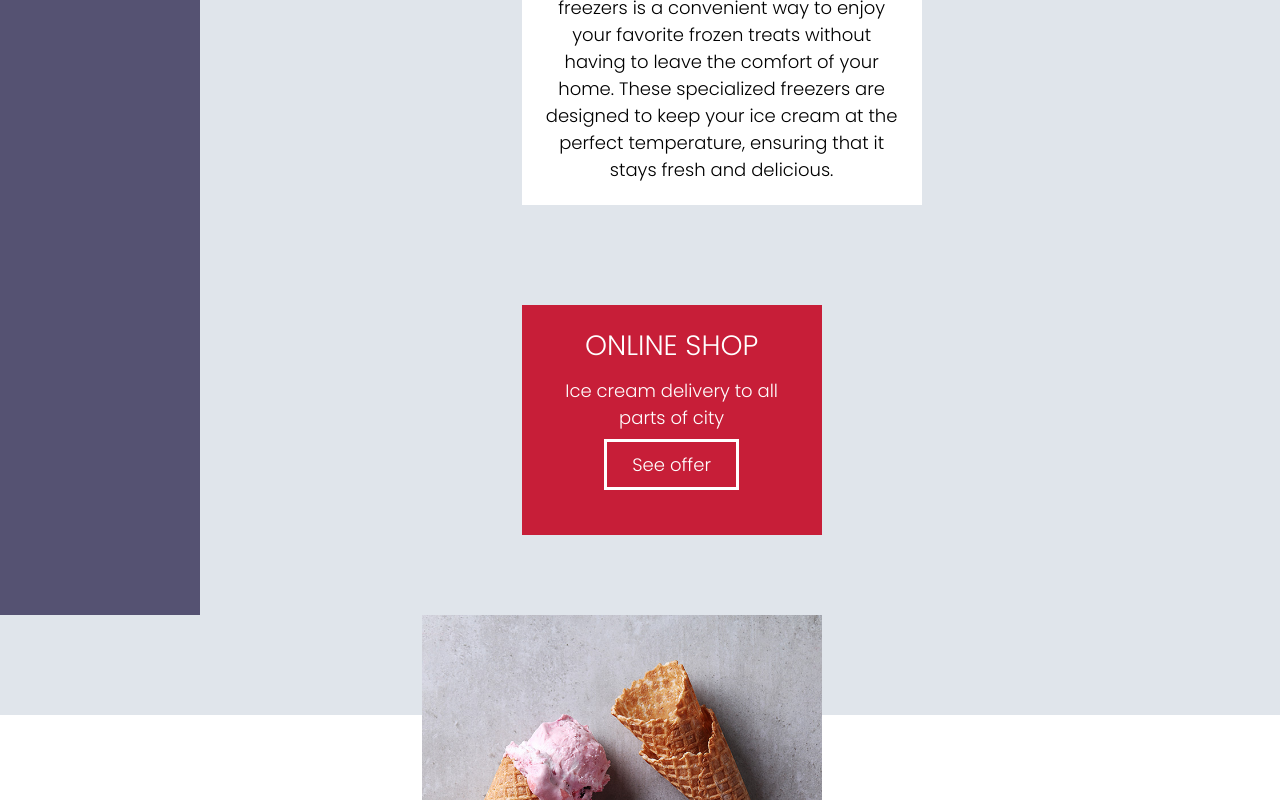
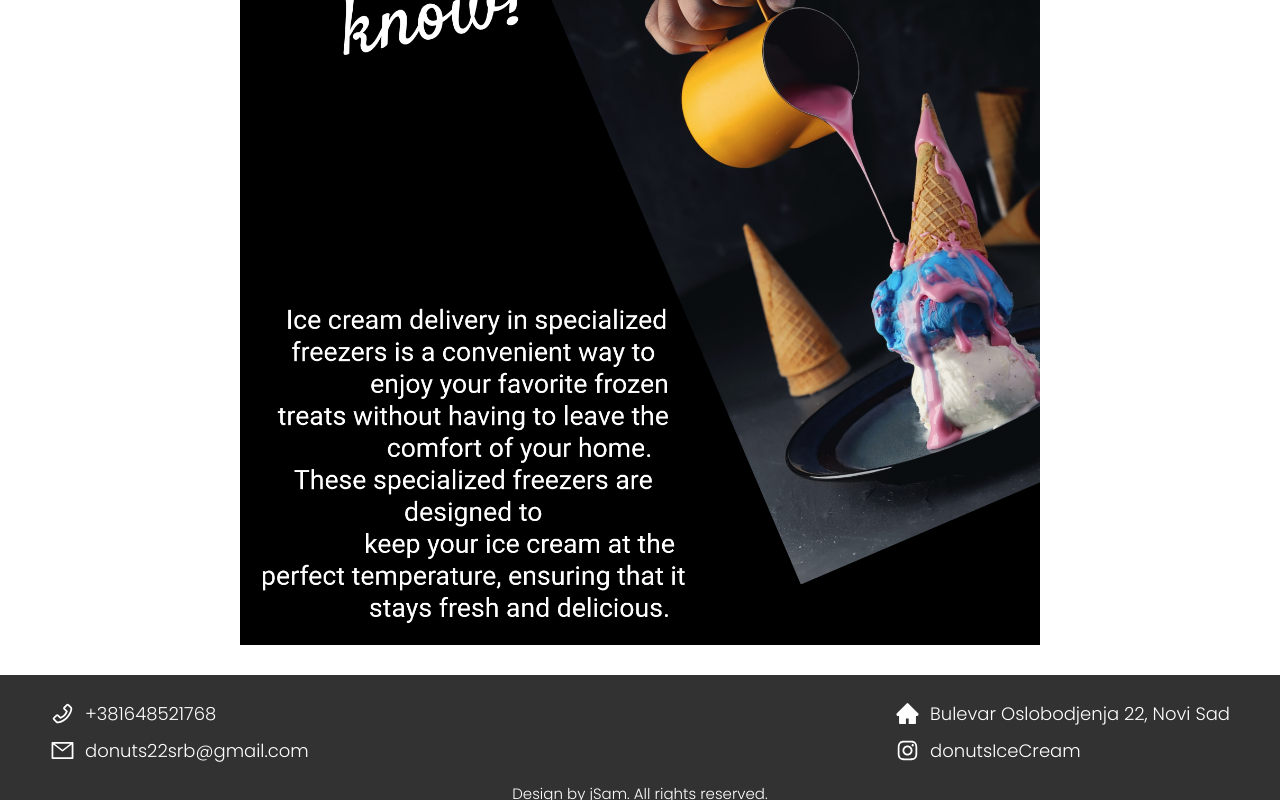
Before and after one commit to josama-eng/DonutsApp, a React (Create React App) app in the folder frontend/: page / in a window 1280 px wide. Shown: the part 2000-2800 px from the top of the page. Built offline with nearby package versions, Linux system fonts and the light colour scheme; no server answers.

Commit message:
added footer and dome more styling

```diff
--- a/frontend/src/App.js
+++ b/frontend/src/App.js
@@ -6,6 +6,7 @@ import "react-toastify/dist/ReactToastify.css";
 import "react-toastify/dist/ReactToastify.min.css";
 // import { useDispatch } from "react-redux";
 import NavComponent from "./components/nav/Nav.Component";
+import FooterComponent from "./components/footer/Footer.Component";
 
 axios.defaults.baseURL = "http://localhost:3001";
 
@@ -15,6 +16,7 @@ function App() {
       <ToastContainer />
       <NavComponent />
       <Outlet />
+      <FooterComponent />
     </div>
   );
 }
--- /dev/null
+++ b/frontend/src/assets/sass/footerComponent.scss
@@ -0,0 +1,26 @@
+.footerWrapper {
+  background: $dark;
+  color: $white;
+  padding: 20px 50px;
+  @include flex(flex, space-between, center, column, 10px, wrap);
+  .info {
+    width: 100%;
+    @include flex(flex, space-between, center, row, 30px, wrap);
+    p {
+      padding: 5px 0;
+      a {
+        display: flex;
+        align-items: center;
+        gap: 10px;
+        transition: all 0.5s ease;
+        .icon {
+          width: 25px;
+          height: 25px;
+        }
+        &:hover {
+          color: $baseRose;
+        }
+      }
+    }
+  }
+}
--- a/frontend/src/assets/sass/iceCream.scss
+++ b/frontend/src/assets/sass/iceCream.scss
@@ -1,84 +1,11 @@
 @import "./setup/theme.scss";
 
 .iceCreamContainer {
-  position: relative;
-  max-width: 100%;
-  min-height: 100%;
-  background-attachment: fixed;
-
-  .wrapper {
-    width: 100%;
-    height: 100%;
-    background: $bodyBck;
-    padding: 100px 0;
-    .img {
-      z-index: 3;
-      position: absolute;
-      left: 33%;
-      right: 0;
-      img {
-        width: 400px;
-        // @media screen and (max-width: 2000px) {
-        //   width: 100%;
-        // }
-      }
-    }
-    .purple {
-      z-index: 1;
-      right: 500px;
-      background: $aboutBck;
-      width: 200px;
-      height: 700px;
-    }
-    .content {
-      position: absolute;
-      top: 10%;
-      z-index: 5;
-      right: 28%;
-      .white {
-        background: #fff;
-        width: 400px;
-        height: 300px;
-        padding: 20px;
-        text-align: center;
-        margin-bottom: 100px;
-        @media screen and (max-width: 360px) {
-          width: 200px;
-          height: 100%;
-          padding: 10px;
-        }
-        h3 {
-          font-size: 28px;
-        }
-      }
-      .pink {
-        background: #c71e38;
-        color: #fff;
-        width: 300px;
-        height: 230px;
-        text-align: center;
-        padding: 20px;
-        @media screen and (max-width: 360px) {
-          width: 200px;
-          padding: 10px;
-        }
-        h3 {
-          font-size: 28px;
-          text-transform: uppercase;
-          padding-bottom: 10px;
-          font-weight: 300;
-        }
-        p {
-          margin-bottom: 20px;
-        }
-        .iceCreamLink {
-          background: transparent;
-          text-decoration: none;
-          color: #fff;
-          padding: 10px 25px;
-          border: 3px solid #fff;
-        }
-      }
-    }
-  }
+  width: 100%;
+  height: 100vh;
+  margin: 30px 0;
+  background: url("../images/deliveryBck.png");
+  background-position: center;
+  background-size: contain;
+  background-repeat: no-repeat;
 }
--- a/frontend/src/assets/sass/setup/theme.scss
+++ b/frontend/src/assets/sass/setup/theme.scss
@@ -152,6 +152,7 @@ li {
   box-shadow: 0 5px 15px rgba(33, 33, 33, 0.2);
   overflow: hidden;
   font-weight: 700;
+  color: $dark;
   @media screen and (max-width: 1000px) {
     color: $white;
   }
--- /dev/null
+++ b/frontend/src/components/footer/Footer.Component.js
@@ -0,0 +1,53 @@
+import {
+  AiOutlinePhone,
+  AiOutlineMail,
+  AiFillHome,
+  AiOutlineInstagram,
+} from "react-icons/ai";
+import { Link } from "react-router-dom";
+
+const FooterComponent = () => {
+  return (
+    <div className="footerWrapper">
+      <div className="info">
+        <div className="left">
+          <p>
+            <a href="tel:+381648521768" className="linkReset footerLink">
+              <AiOutlinePhone className="icon" /> +381648521768
+            </a>
+          </p>
+          <p>
+            <a
+              href="mailto:donuts22srb@gmail.com"
+              className="linkReset footerLink"
+            >
+              <AiOutlineMail className="icon" /> donuts22srb@gmail.com
+            </a>
+          </p>
+        </div>
+        <div className="right">
+          <p>
+            <a href="" className="linkReset footerLink">
+              <AiFillHome className="icon" /> Bulevar Oslobodjenja 22, Novi Sad
+            </a>
+          </p>
+          <p>
+            <a
+              href="https://www.instagram.com/"
+              target="_blank"
+              className="linkReset footerLink"
+            >
+              <AiOutlineInstagram className="icon" />
+              donutsIceCream
+            </a>
+          </p>
+        </div>
+      </div>
+      <div className="copyRight">
+        <small>Design by jSam. All rights reserved.</small>
+      </div>
+    </div>
+  );
+};
+
+export default FooterComponent;
--- a/frontend/src/components/homePage/components/About.js
+++ b/frontend/src/components/homePage/components/About.js
@@ -20,6 +20,7 @@ const About = () => {
       return (
         <div className="category" key={index}>
           <img src={category.image} alt="" />
+
           <h3>
             <Link to={`/shop/${category._id}`} className="linkReset ctaLink">
               {category.categoryName}
--- a/frontend/src/components/homePage/components/IceCreamComponent.js
+++ b/frontend/src/components/homePage/components/IceCreamComponent.js
@@ -1,36 +1,5 @@
-import iceCream from "../../../assets/images/iceCream.jpg";
-import { Link } from "react-router-dom";
-
 const IceCreamComponent = () => {
-  return (
-    <div className="iceCreamContainer">
-      <div className="wrapper">
-        <div className="purple"></div>
-        <div className="img">
-          <img src={iceCream} alt="" />
-        </div>
-        <div className="content">
-          <div className="white">
-            <h3>Delivery</h3>
-            <p>
-              Ice cream delivery in specialized freezers is a convenient way to
-              enjoy your favorite frozen treats without having to leave the
-              comfort of your home. These specialized freezers are designed to
-              keep your ice cream at the perfect temperature, ensuring that it
-              stays fresh and delicious.
-            </p>
-          </div>
-          <div className="pink">
-            <h3>online shop</h3>
-            <p>Ice cream delivery to all parts of city</p>
-            <Link to="/iceCream" className="iceCreamLink">
-              See offer
-            </Link>
-          </div>
-        </div>
-      </div>
-    </div>
-  );
+  return <div className="iceCreamContainer"></div>;
 };
 
 export default IceCreamComponent;
--- a/frontend/src/index.scss
+++ b/frontend/src/index.scss
@@ -7,6 +7,7 @@
 @import "../src/assets/sass/topProducts.scss";
 @import "../src/assets/sass/iceCream.scss";
 @import "../src/assets/sass/loginPage.scss";
+@import "../src/assets/sass/footerComponent.scss";
 
 //
 * {
```
Also changed, not shown: frontend/src/components/contactUs/Contact.Component.js (+0 -11 lines), frontend/src/assets/images/deliveryBck.png (added).
